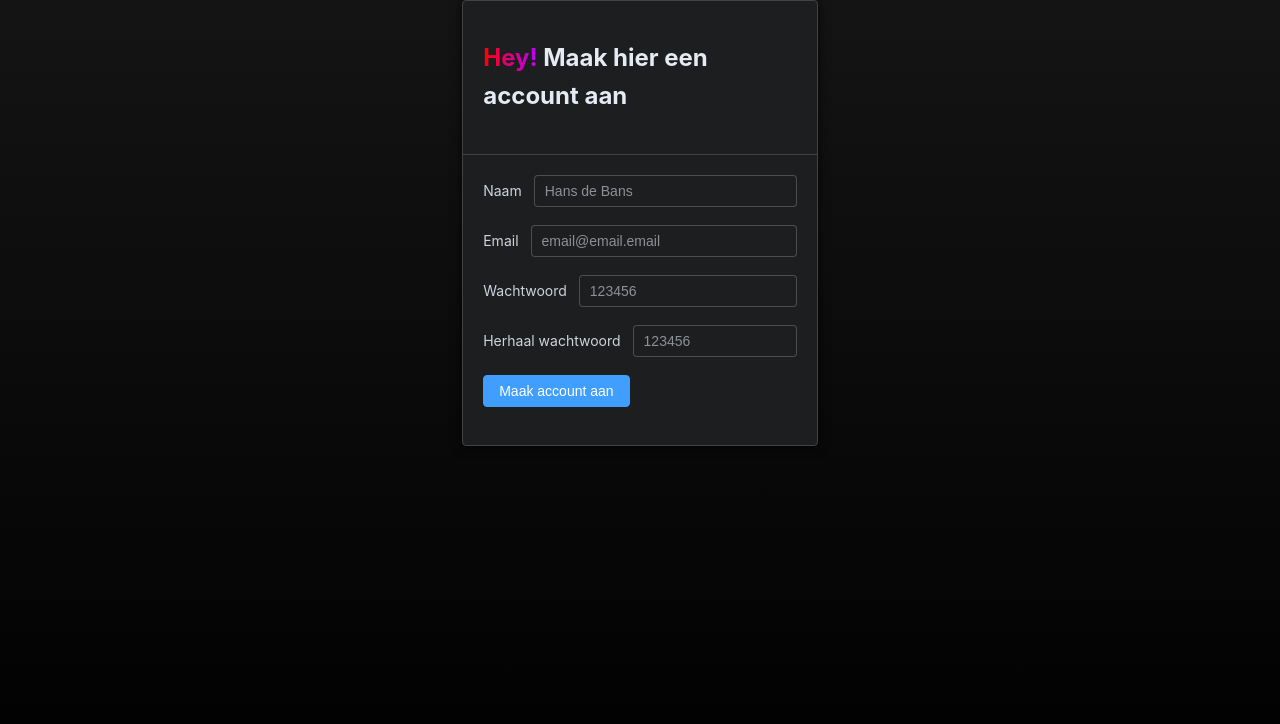
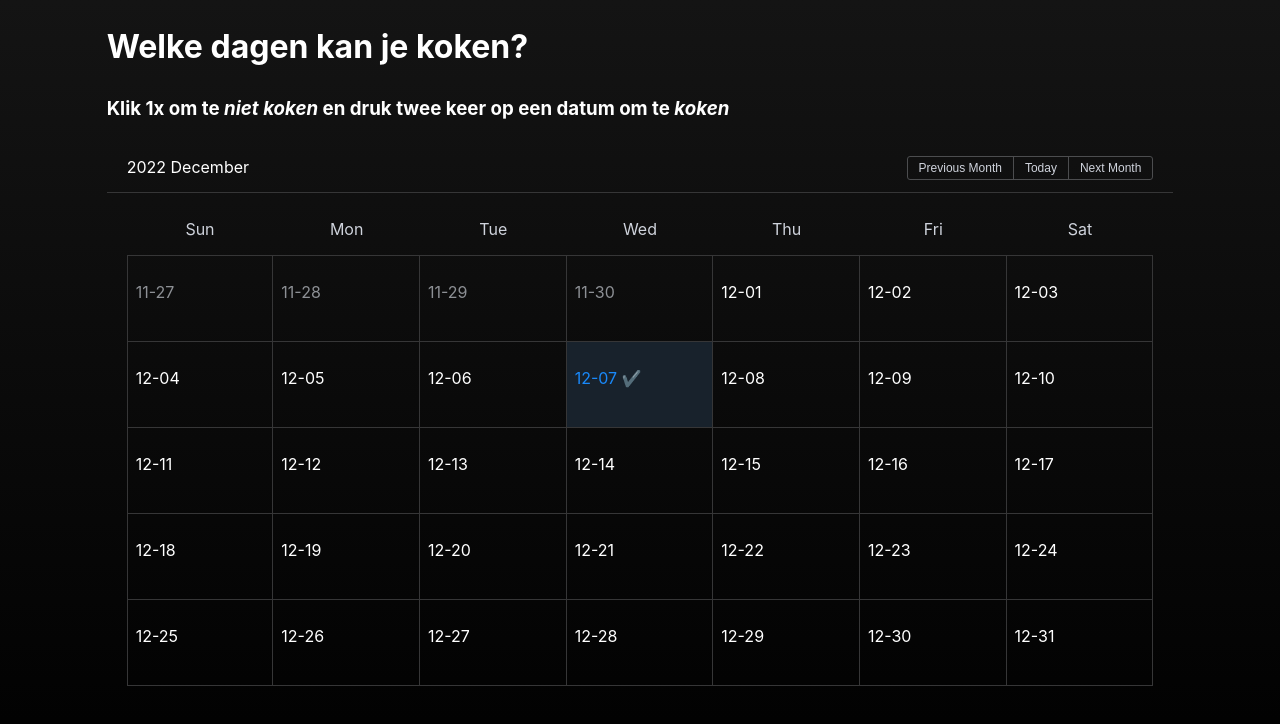
Before and after one commit to SimplyPancake/parachute, a Vue app: page /enterSchedule in a window 1280 px wide. Shown: the top 724 px of the page. Built offline with nearby package versions, Linux system fonts and the light colour scheme.

Commit message:
Ongoing schedule filler

```diff
--- a/src/components/ThisMonthSchedule.vue
+++ b/src/components/ThisMonthSchedule.vue
@@ -27,7 +27,7 @@
 				<div>
 					<h2>Voel je je geinspireerd?</h2>
 					<h3 class="recommendation">Vul het rooster voor volgende maand in</h3>
-					<el-button type="info" size="large" color="#05FFFF">Vul in</el-button>
+					<el-button type="info" size="large" color="#05FFFF" @click="gotoFillSchedule()">Vul in</el-button>
 				</div>
 			</el-card>
 		</el-col>
@@ -35,6 +35,8 @@
 </template>
 
 <script setup>
+import { useRouter } from 'vue-router';
+const router = useRouter();
 const activities = [
 	{
 		content: 'Fedde kookt',
@@ -88,6 +90,10 @@ const activities = [
 		timestamp: 'Donderdag 8 december',
 	},
 ]
+
+function gotoFillSchedule() {
+	router.push('/enterSchedule')
+}
 </script>
 
 <style scoped>
--- a/src/router/index.js
+++ b/src/router/index.js
@@ -30,7 +30,7 @@ const router = createRouter({
     {
       path: "/enterSchedule",
       name: "enterSchedule",
-      component: () => import("../views/SignUpView.vue"),
+      component: () => import("../views/EnterScheduleView.vue"),
     },
   ],
 });
--- a/src/views/EnterScheduleView.vue
+++ b/src/views/EnterScheduleView.vue
@@ -1,15 +1,31 @@
 <template>
-	<div class="about">
-		<h1>Heyhoi, deze webapp is gemaakt om de kookroosters van <span class="adres">Campuslaan 47</span> bij te
-			houden!</h1>
-		<h2>Als je me nodig hebt, kun je me bereiken via <a class="linkje"
-				href="https://github.com/SimplyPancake">GitHub</a>!</h2>
-	</div>
+	<h1>Welke dagen kan je koken?</h1>
+	<h3>Klik 1x om te <span class="emphasis">niet koken</span> en druk twee keer op een datum om te <span
+			class="emphasis">koken</span>
+	</h3>
+	<el-calendar>
+		<template #date-cell="{ data }">
+			<p :class="data.isSelected ? 'is-selected' : ''" @click="console.log(data.day)">
+				{{ data.day.split('-').slice(1).join('-') }}
+				{{ data.isSelected ? '✔️' : '' }}
+			</p>
+		</template>
+	</el-calendar>
 </template>
 
 <script setup>
+import { ref } from 'vue'
+let notAvailableDays = ref([])
+let cookDays = ref([])
 </script>
 
-<style>
+<style scoped>
+.emphasis {
+	/* Make italic */
+	font-style: italic;
+}
 
+.is-selected {
+	color: #1989fa;
+}
 </style>
```
